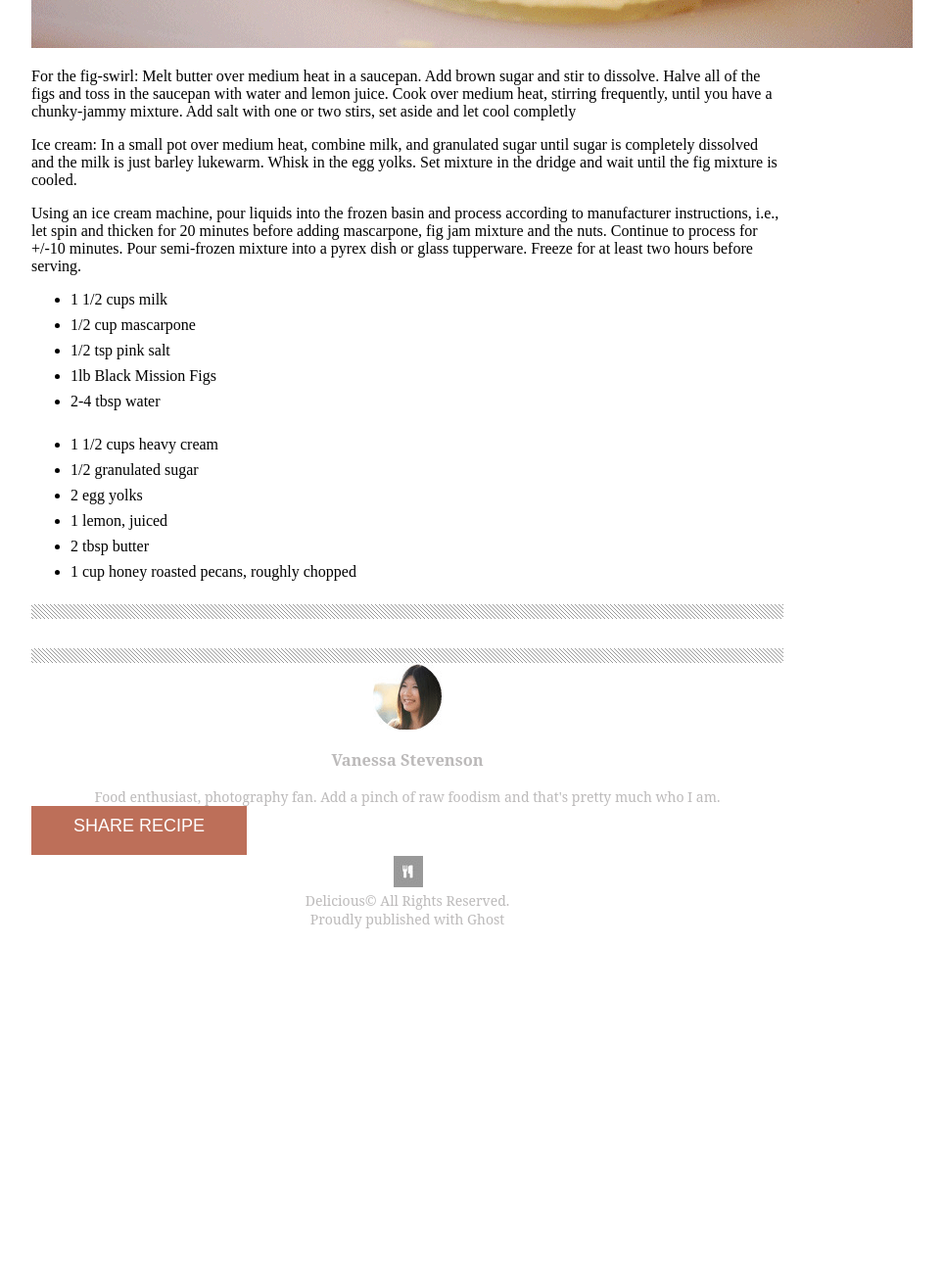
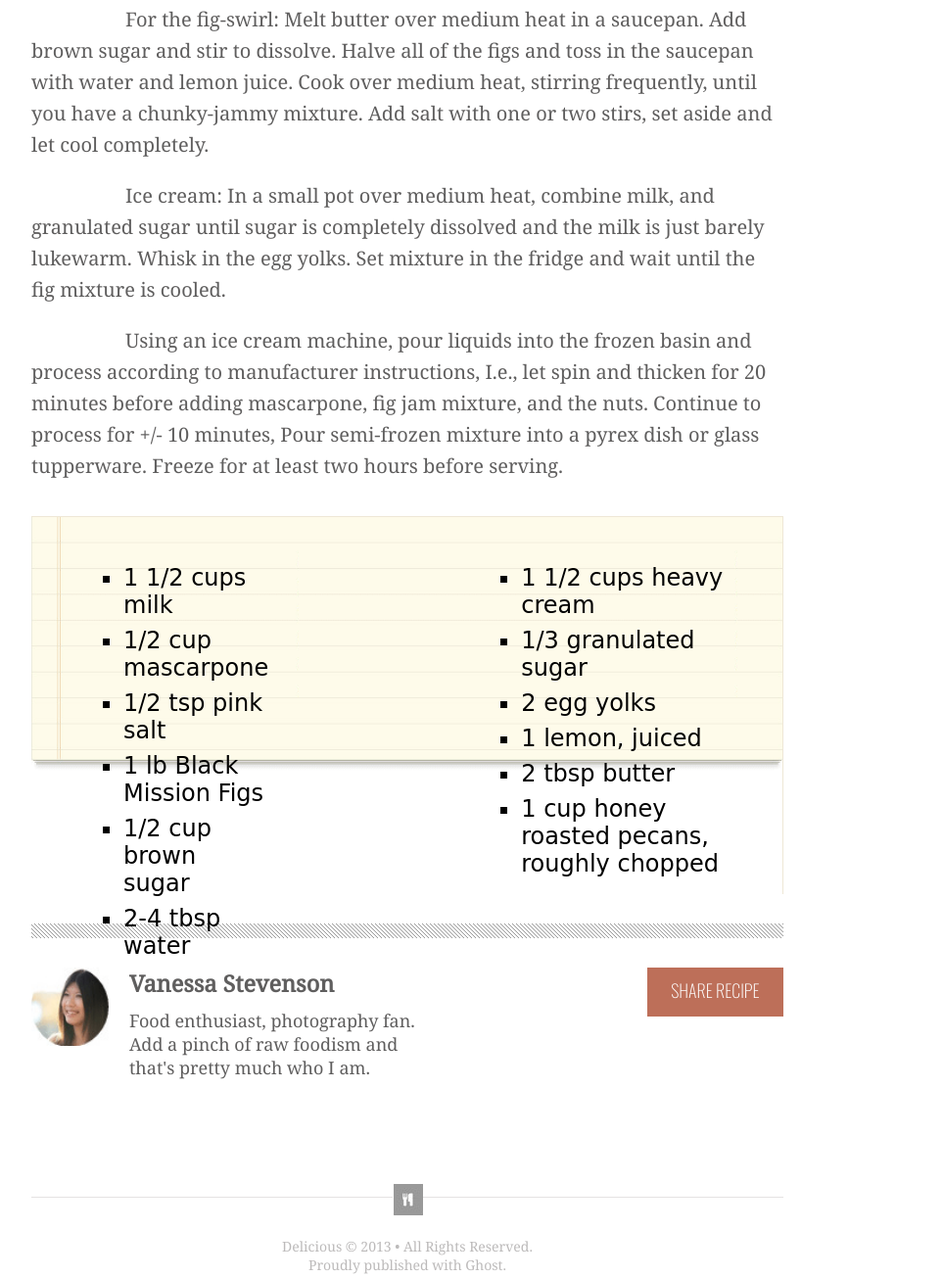
Before and after one commit to mnmason86/chocolate-pizza, a plain HTML site: page index.html in a window 1280 px wide. Shown: the part 857-2162 px from the top of the page at 98% size, without its empty margins (224-1187 px from the left). Before the commit the page ends 1845 px from the top, so only its background shows below. Drawn offline with nearby package versions, Linux system fonts and the light colour scheme; a web font is replaced by a local one.

Commit message:
added mandys code

```diff
--- a/index.html
+++ b/index.html
@@ -1,77 +1,101 @@
 <!DOCTYPE html>
 <html lang="en">
 <head>
+  <link rel="stylesheet" href="style.css">
   <meta charset="UTF-8">
   <meta http-equiv="X-UA-Compatible" content="IE=edge">
   <meta name="viewport" content="width=device-width, initial-scale=1.0">
-  <title>ChocolatePizza</title>
-  <link rel="stylesheet" href="style.css">
+  <link rel="preconnect" href="https://fonts.googleapis.com">
+  <link rel="preconnect" href="https://fonts.gstatic.com" crossorigin>
+  <link href="https://fonts.googleapis.com/css2?family=Oswald:wght@200&display=swap" rel="stylesheet">
+  <link rel="preconnect" href="https://fonts.googleapis.com">
+<link rel="preconnect" href="https://fonts.gstatic.com" crossorigin>
+<link href="https://fonts.googleapis.com/css2?family=Yellowtail&display=swap" rel="stylesheet">
+<link rel="preconnect" href="https://fonts.googleapis.com">
+<link rel="preconnect" href="https://fonts.gstatic.com" crossorigin>
+<link href="https://fonts.googleapis.com/css2?family=Delius&display=swap" rel="stylesheet">
+<link rel="preconnect" href="https://fonts.googleapis.com">
+<link rel="preconnect" href="https://fonts.gstatic.com" crossorigin>
+<link href="https://fonts.googleapis.com/css2?family=Noto+Serif&display=swap" rel="stylesheet">
+<link rel="preconnect" href="https://fonts.googleapis.com">
+<link rel="preconnect" href="https://fonts.gstatic.com" crossorigin>
+<link href="https://fonts.googleapis.com/css2?family=Oswald:wght@700&display=swap" rel="stylesheet">
+</head>
+  <title>Chocolate Pizza</title>
 </head>
 <body>
   <header>
     <div id="top-left">
-    <img id="logo" src="img/logo.png" alt="logo">
-    <h2 class="h2">Delicious</h2>
-    <p id="p1">THE BEST FOOD BLOG ON THE WEB</p>
+      <img  id="big-logo" src="img/logo.png" alt="logo">
+        <div id="head-text">
+        <h2>Delicious</h2>
+        <p>THE BEST FOOD BLOG ON THE WEB</p>
+        </div>
     </div>
     <div id="top-right">
-    <img src="img/fb-icon.png" alt="facebook">
-    <img src="img/twit-icon.png" alt="twitter">
-    <img src="img/gp-icon.png" alt="google">
+      <img  src="img/fb-icon.png" alt="facebook">
+      <img  src="img/twit-icon.png" alt="twitter">
+      <img  src="img/gp-icon.png" alt="google">
       <img src="img/insta-icon.png" alt="instagram">
-    <img src="img/flic-icon.png" alt="flicker">
-    <img src="img/pint-icon.png" alt="pintrest">
-    <img id="rss" src="img/rss-icon.png" alt="rss">
-    <img src="img/mail-icon.png" alt="mail">
+      <img  src="img/flic-icon.png" alt="flicker">
+      <img  src="img/pint-icon.png" alt="pinterest">
+      <img  id="rss" src="img/rss-icon.png" alt="rss">
+      <img  src="img/mail-icon.png" alt="mail">
   </div>
   </header>
   <main>
-  <div class="hr1"></div>
-<div class="h1"><h1>Chocolate Pizza</h1></div>
-  <p class="one">POSTED ON 15 DEC 2013 / DESSERTS</p>
-    <div class="print"></div><p><img class="print" src="img/print-icon.png" alt="print">PRINT</p></div>
-
-<img id="choco" src="img/choco-pizza.png" alt="Chocolate Pizza">
-<p class="two">
-    For the fig-swirl: Melt butter over medium heat in a saucepan. Add brown sugar and stir to dissolve. Halve all of the figs and toss in the saucepan with water and lemon juice. Cook over
-   medium heat, stirring frequently, until you have a chunky-jammy mixture. Add salt with one or two stirs, set aside and let cool completly</p>
-   <p class="three">
-      Ice cream: In a small pot over medium heat, combine milk, and granulated sugar until sugar is completely dissolved and the milk is just barley lukewarm. Whisk in the egg yolks.
-     Set mixture in the dridge and wait until the fig mixture is cooled.
-   </p>
-<p class="four">
-      Using an ice cream machine, pour liquids into the frozen basin and process according to manufacturer instructions, i.e., let spin and thicken for 20 minutes before adding
-    mascarpone, fig jam mixture and the nuts.
-    Continue to process for +/-10 minutes. Pour semi-frozen mixture into a pyrex dish or glass tupperware. Freeze for at least two hours before serving.
-</p>
-<div class="list">
-  <ul>
+    <div class="hr"></div>
+    <div id="div1">
+      <h1>Chocolate Pizza</h1>
+        <div id="div1a">
+          <p id="date">POSTED ON 15 DEC 2013 / DESSERTS</p>
+          <p><img src="img/print-icon.png" alt="print">PRINT</p>
+        </div>
+    </div>
+    <img id="pizza" src="img/choco-pizza.png" alt="chocolate pizza">
+    <div id="div2">
+      <p>For the fig-swirl: Melt butter over medium heat in a saucepan. Add brown sugar and stir to dissolve. Halve all of the figs and toss in the saucepan with water and lemon juice. Cook over medium heat, stirring frequently, until you have a chunky-jammy mixture. Add salt with one or two stirs, set aside and let cool completely.</p>
+      <p>Ice cream: In a small pot over medium heat, combine milk, and granulated sugar until sugar is completely dissolved and the milk is just barely lukewarm. Whisk in the egg yolks. Set mixture in the fridge and wait until the fig mixture is cooled.</p>
+      <p>Using an ice cream machine, pour liquids into the frozen basin and process according to manufacturer instructions, I.e., let spin and thicken for 20 minutes before adding mascarpone, fig jam mixture, and the nuts. Continue to process for +/- 10 minutes, Pour semi-frozen mixture into a pyrex dish or glass tupperware. Freeze for at least two hours before serving.</p>
+    </div>
+    <div id="div3">
+      <ul id="ul1">
         <li>1 1/2 cups milk</li>
         <li>1/2 cup mascarpone</li>
         <li>1/2 tsp pink salt</li>
-    <li>1lb Black Mission Figs</li>
+        <li>1 lb Black Mission Figs</li>
+        <li>1/2 cup brown sugar</li>
         <li>2-4 tbsp water</li>
-    <br>
+      </ul>
+      <ul id="ul2">
         <li>1 1/2 cups heavy cream</li>
-    <li>1/2 granulated sugar</li>
+        <li>1/3 granulated sugar</li>
         <li>2 egg yolks</li>
         <li>1 lemon, juiced</li>
         <li>2 tbsp butter</li>
         <li>1 cup honey roasted pecans, roughly chopped</li>
       </ul>
     </div>
+    <div id="div4">
       <div class="hr"></div>
+      <div id="vanessa">
+        <div id="div4-a">
+          <img src="img/van-pic.png" alt="vanessa">
+          <div id="stevenson">
+              <h3>Vanessa Stevenson</h3>
+              <p>Food enthusiast, photography fan. Add a pinch of raw foodism and that's pretty much who I am.</p>
+          </div>
+        </div>
+        <h4>SHARE RECIPE</h4>
+      </div>
+    </div>
+    <div id="div5">
+      <hr>
+    </div>
   </main>
   <footer>
-  <div class="hr"></div>
-  <div>
-    <img id="van" src="img/van-pic.png" alt="van">
-    <h3 id="h3">Vanessa Stevenson</h3>
-    <p id="id">Food enthusiast, photography fan. Add a pinch of raw foodism and that's pretty much who I am.</p>
-    <h4 id="share">SHARE RECIPE</h4>
-  <img id="sm" src="img/small-logo.png" alt="logo sm">
-<p id="del">Delicious&copy; All Rights Reserved.</p>
-<p id="ghost">Proudly published with Ghost</p>
+    <p id="copyright">Delicious &copy 2013 &#8226; All Rights Reserved.</p>
+    <p>Proudly published with Ghost.</p>
   </footer>
 </body>
 </html>
```
Lines whose indentation alone changed are shown as unchanged.
